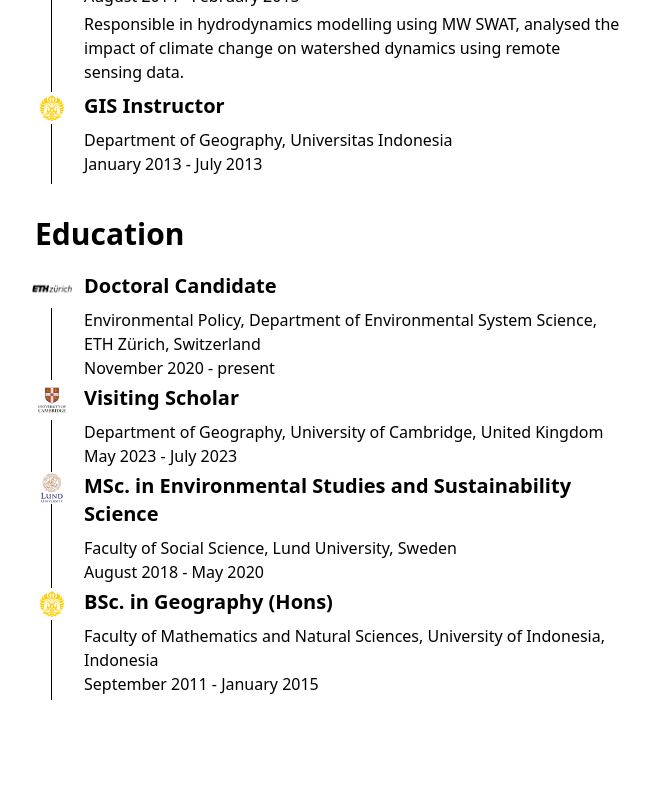
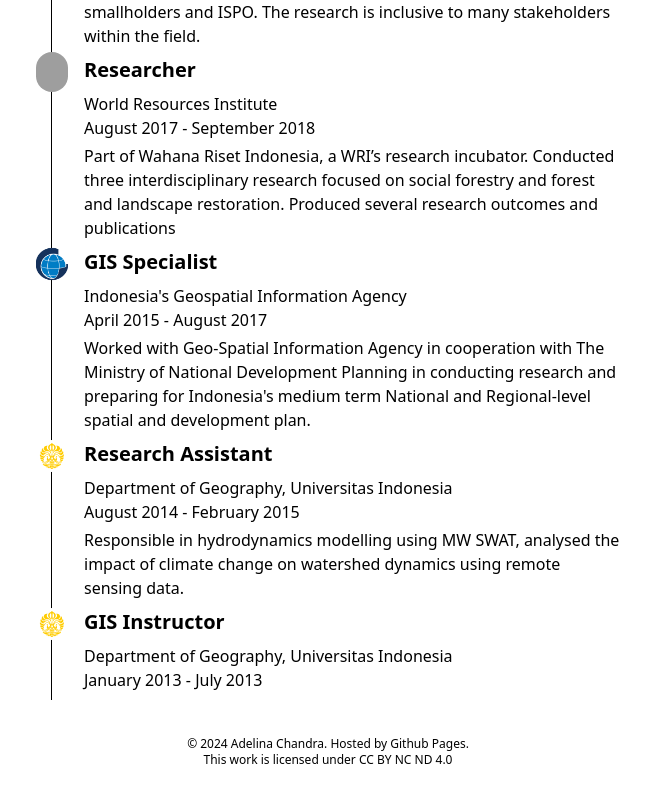
Before and after one commit to adelinachandra/adelinachandra.github.io, a React (Vite) app: page / in a window 1280 px wide. Shown: the part 1702-2502 px from the top of the page, without its empty margins (312-962 px from the left). Before the commit the page ends 2450 px from the top, so only its background shows below. Built offline with nearby package versions, Linux system fonts and the light colour scheme; grey boxes are pictures that could not be loaded.

Commit message:
Add Copyright

```diff
--- a/src/App.jsx
+++ b/src/App.jsx
@@ -11,8 +11,9 @@
   return (
     <div className='flex justify-center flex-col'>
       <Biography/>
+      <Education/>
       <Experience/>
-      <Education/>
+      <p className='text-center mt-5 mx-10 text-xs'>© 2024 Adelina Chandra. Hosted by Github Pages. <br/>This work is licensed under CC BY NC ND 4.0</p>
     </div>
 
   )
```
